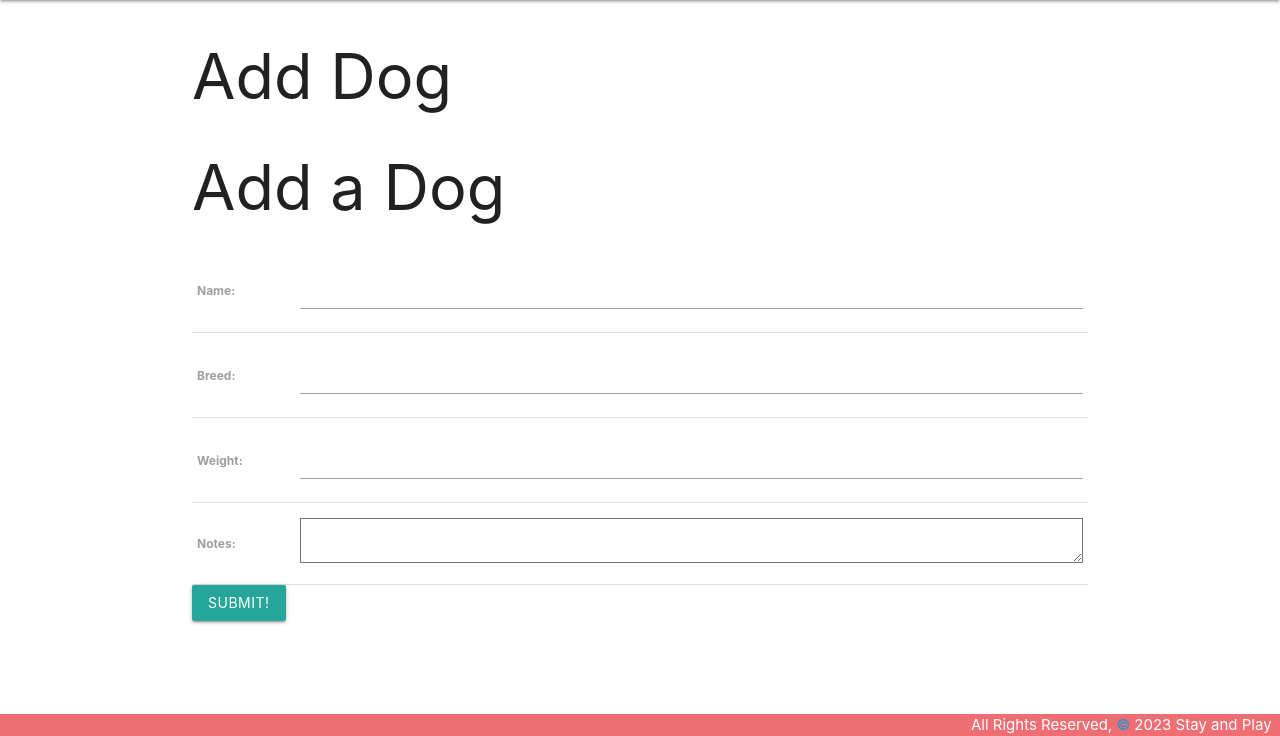
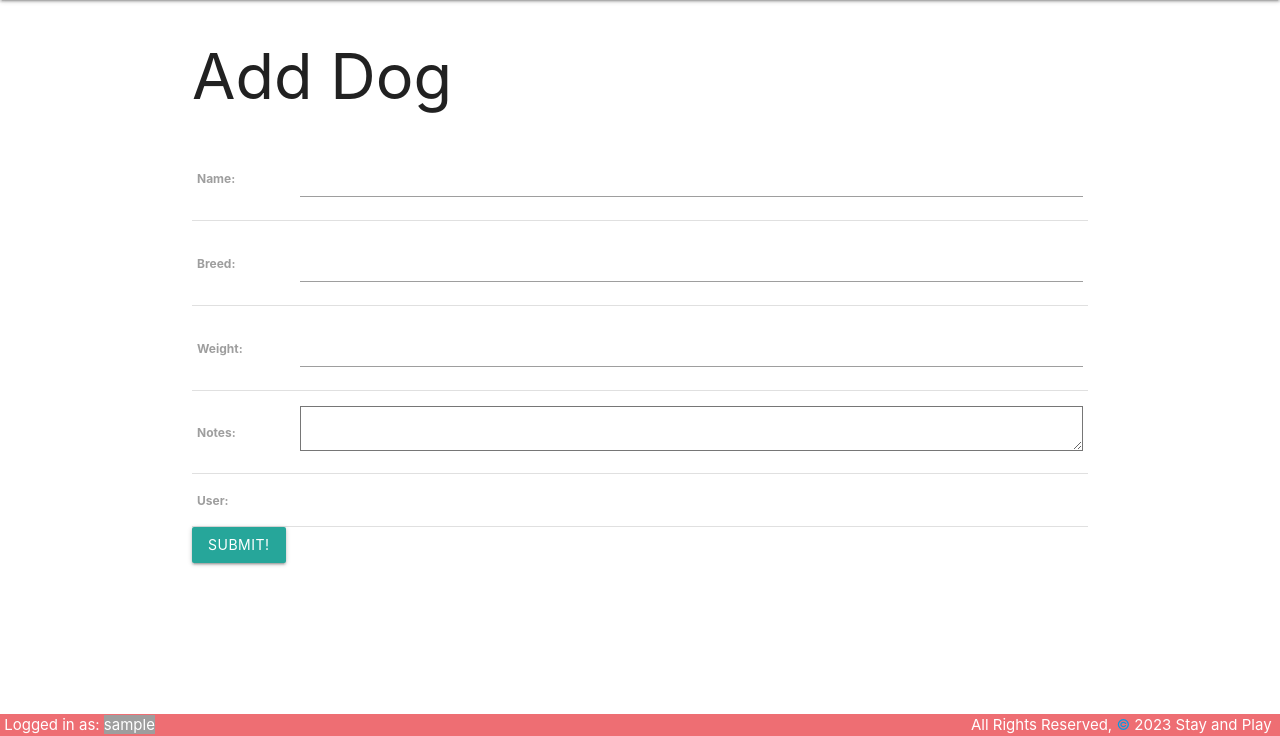
Before and after one commit to mdfasano/stayandplay, a Django app: page /dogs/create/ in a window 1280 px wide. Shown: the part 64-800 px from the top of the page. Run offline with Django 4.2, Linux system fonts and the light colour scheme; the visitor is signed in with stand-in values (Sample User, id 1); data comes from the database, SQL or seed files in the repository.

Commit message:
add user field to dog model fix indentation on dog model remove duplicate "add dog" line from dog_form add display of logged in users name to footerbar

```diff
--- a/main_app/models.py
+++ b/main_app/models.py
@@ -1,6 +1,6 @@
 from django.db import models
 from django.urls import reverse
-
+from django.contrib.auth.models import User
 
 # Create your models here.
 
@@ -9,9 +9,10 @@
     breed = models.CharField(max_length=100)
     weight = models.IntegerField()
     notes = models.TextField(max_length=250)
+    user = models.ForeignKey(User, on_delete=models.CASCADE)
 
-def __str__(self):
-    return f'{self.name} ({self.id})'
+    def __str__(self):
+        return f'{self.name} ({self.id})'
 
-def get_absolute_url(self):
-    return reverse('detail', kwargs={'dog_id': self.id})
+    def get_absolute_url(self):
+        return reverse('detail', kwargs={'dog_id': self.id})
--- a/main_app/templates/base.html
+++ b/main_app/templates/base.html
@@ -24,7 +24,7 @@
 
             {% if user.is_authenticated %}
               <li><a href="{% url 'dogs_create' %}">Add a Dog</a></li>
-              <li><a href="{% url 'index'%}">Dogs</a></li>
+              <li><a href="{% url 'index' %}">Dogs</a></li>
               <li><a href="{% url 'logout' %}">Log Out</a></li>
             {% else %}
               <li><a href="{% url 'login' %}">Log In</a></li>
@@ -35,6 +35,11 @@
     </header>
     <main class="container">{% block content %} {% endblock %}</main>
     <footer class="page-footer">
+      {% if user.is_authenticated %}
+      <div class="left">
+        &nbsp;Logged in as: <span class="grey">{{ user.username }}</span>
+      </div>
+      {% endif %}
       <div class="right">
         All Rights Reserved, <a id='admin' href=/admin>&copy;</a> 2023 Stay and Play &nbsp;
       </div>
--- a/main_app/templates/home.html
+++ b/main_app/templates/home.html
@@ -1,5 +1,7 @@
-{% extends 'base.html' %} {% block content %}
+{% extends 'base.html' %}
+{% block content %}
 
 <h1>Home</h1>
 
+
 {% endblock %}
--- a/main_app/templates/main_app/dog_form.html
+++ b/main_app/templates/main_app/dog_form.html
@@ -6,7 +6,6 @@
   <h1>Add Dog</h1>
 {% endif %}
 
-<h1>Add a Dog</h1>
 <form action="" method="POST">
   {% csrf_token %}
   <table>
--- a/main_app/views.py
+++ b/main_app/views.py
@@ -15,7 +15,7 @@
 def about(request):
     return render(request, 'about.html')
 
-
+@login_required
 def dogs_index(request):
     dogs = Dog.objects.all()
     return render(request, 'dogs/index.html',
@@ -35,11 +35,11 @@
     fields = '__all__'
     success_url = '/dogs/'
 
-class DogUpdate(UpdateView):
+class DogUpdate(LoginRequiredMixin, UpdateView):
   model = Dog
   fields = ['breed', 'weight', 'notes']
 
-class DogDelete(DeleteView):
+class DogDelete(LoginRequiredMixin, DeleteView):
   model = Dog
   success_url = '/dogs'
 
```
Also changed, not shown: main_app/migrations/0003_dog_user.py (added).
